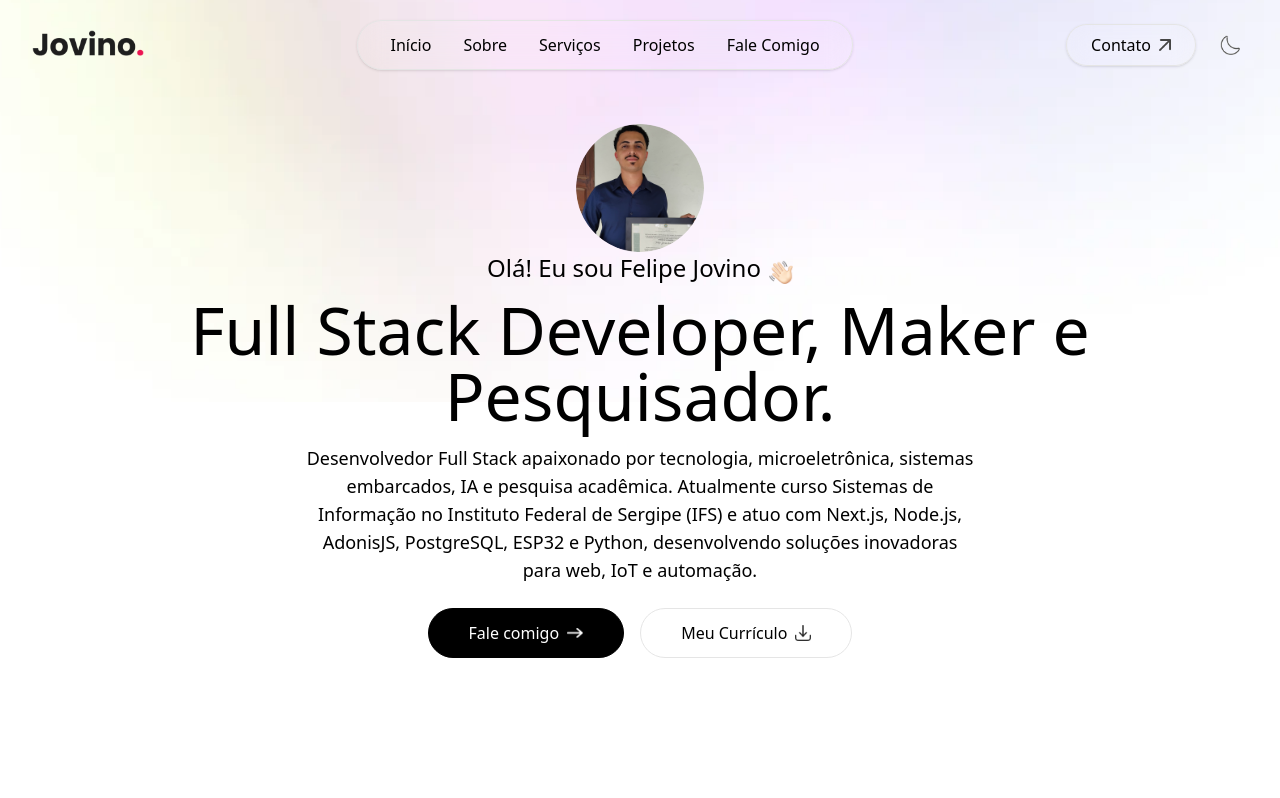
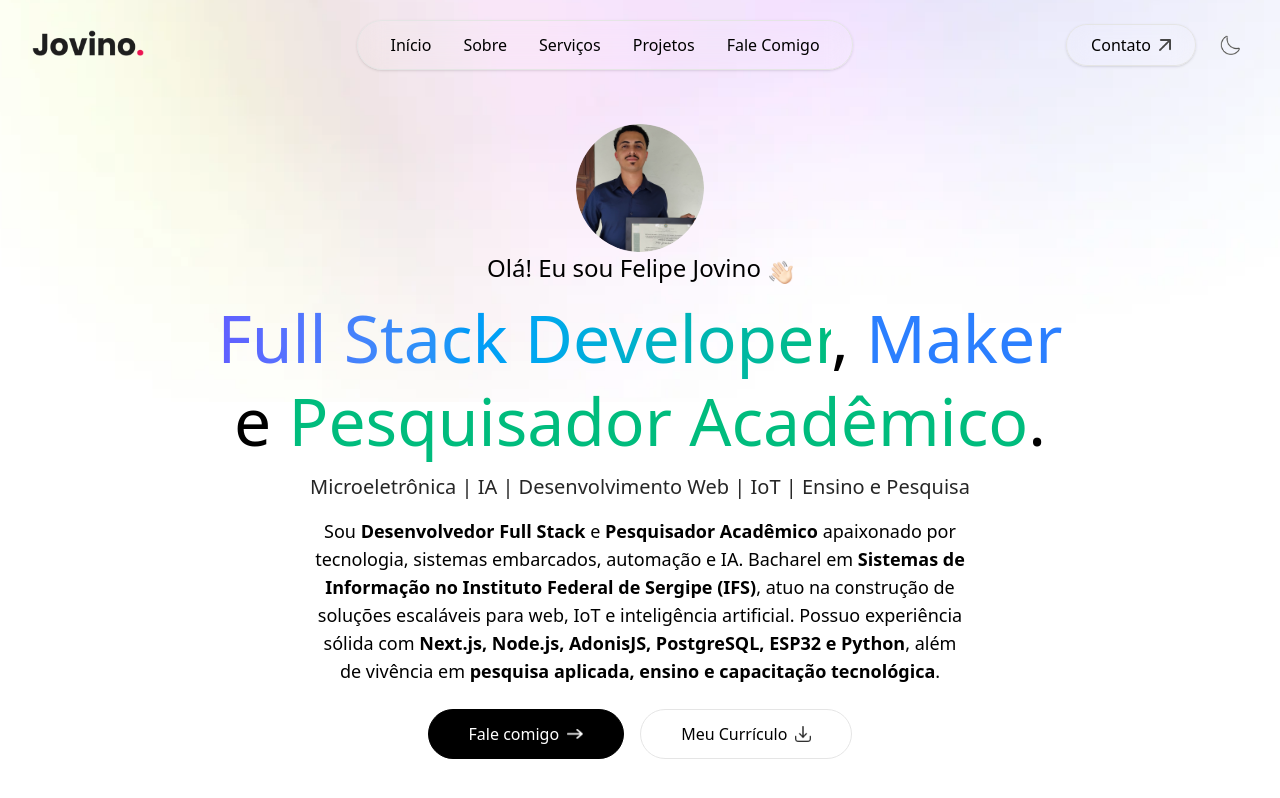
Before and after one commit to Jovinull/portfolio, a Next.js app: page / in a window 1280 px wide. Built offline with nearby package versions, Linux system fonts and the light colour scheme; a web font is replaced by a local one.

Commit message:
refactor: estilizando e melhorando os textos

```diff
--- a/app/components/header/Description.tsx
+++ b/app/components/header/Description.tsx
@@ -1,9 +1,11 @@
 const Description = () => (
-  <p className="mx-auto mt-4 max-w-2xl text-lg">
-    Desenvolvedor Full Stack apaixonado por tecnologia, microeletrônica, sistemas embarcados, IA e
-    pesquisa acadêmica. Atualmente curso Sistemas de Informação no Instituto Federal de Sergipe
-    (IFS) e atuo com Next.js, Node.js, AdonisJS, PostgreSQL, ESP32 e Python, desenvolvendo soluções
-    inovadoras para web, IoT e automação.
+  <p className="mx-auto mt-4 max-w-2xl text-lg text-balance">
+    Sou <strong>Desenvolvedor Full Stack</strong> e <strong>Pesquisador Acadêmico</strong>{' '}
+    apaixonado por tecnologia, sistemas embarcados, automação e IA. Bacharel em{' '}
+    <strong>Sistemas de Informação no Instituto Federal de Sergipe (IFS)</strong>, atuo na
+    construção de soluções escaláveis para web, IoT e inteligência artificial. Possuo experiência
+    sólida com <strong>Next.js, Node.js, AdonisJS, PostgreSQL, ESP32 e Python</strong>, além de
+    vivência em <strong>pesquisa aplicada, ensino e capacitação tecnológica</strong>.
   </p>
 );
 
--- a/app/components/header/Header.tsx
+++ b/app/components/header/Header.tsx
@@ -6,6 +6,7 @@ import Greeting from './Greeting';
 import Title from './Title';
 import Description from './Description';
 import ActionButtons from './ActionButtons';
+import Subtitle from './Subtitle';
 
 const Header = () => {
   return (
@@ -13,6 +14,7 @@ const Header = () => {
       <ProfileImage />
       <Greeting />
       <Title />
+      <Subtitle />
       <Description />
       <ActionButtons />
     </div>
--- /dev/null
+++ b/app/components/header/Subtitle.tsx
@@ -0,0 +1,7 @@
+const Subtitle = () => (
+  <p className="mt-3 text-xl text-neutral-800 dark:text-neutral-600">
+    Microeletrônica | IA | Desenvolvimento Web | IoT | Ensino e Pesquisa
+  </p>
+);
+
+export default Subtitle;
--- a/app/components/header/Title.tsx
+++ b/app/components/header/Title.tsx
@@ -1,6 +1,10 @@
 const Title = () => (
-  <h1 className="font-Ovo text-3xl sm:text-6xl lg:text-[66px]">
-    Full Stack Developer, Maker e Pesquisador.
+  <h1 className="font-Ovo text-3xl leading-tight sm:text-6xl lg:text-[66px]">
+    <span className="bg-gradient-to-r from-indigo-500 via-sky-500 to-emerald-500 bg-clip-text text-transparent">
+      Full Stack Developer
+    </span>
+    , <span className="text-blue-500">Maker</span> <br className="hidden sm:block" /> e{' '}
+    <span className="text-emerald-500">Pesquisador Acadêmico</span>.
   </h1>
 );
 
```
